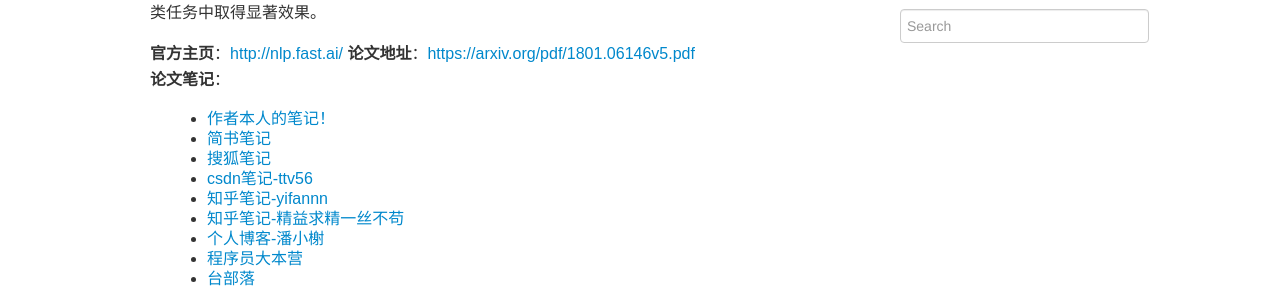
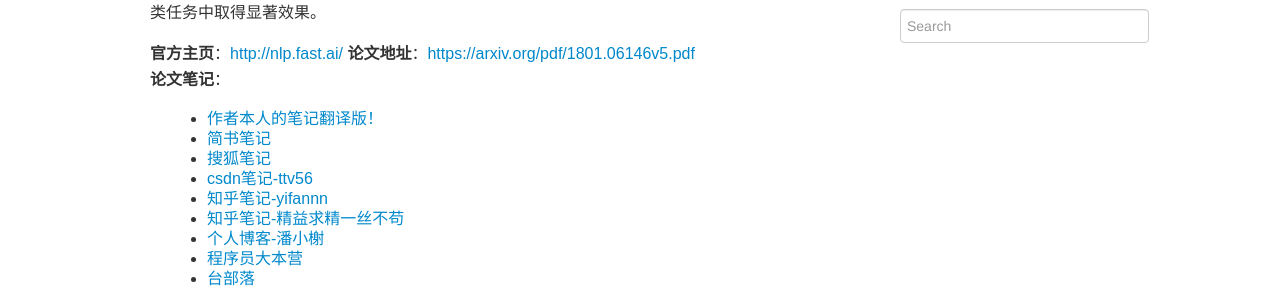
Before and after one commit to yuanmingchen/yuanmingchen.github.io, a Jekyll site: the page built from _posts/2019-04-15-ulmffortc.md, in a window 1280 px wide. Shown: the part 306-606 px from the top of the page. Built offline with Jekyll 4.4.1, drawn with Linux system fonts in a browser that asks for light colours; comment, search, counter and statistics services are not loaded.

Commit message:
Updates _posts/2019-04-15-ulmffortc.md
Auto commit by GitBook Editor

```diff
--- a/_posts/2019-04-15-ulmffortc.md
+++ b/_posts/2019-04-15-ulmffortc.md
@@ -12,7 +12,7 @@ tags: []
 **官方主页**：<http://nlp.fast.ai/>
 **论文地址**：<https://arxiv.org/pdf/1801.06146v5.pdf>
 **论文笔记**：
-- [作者本人的笔记！](https://www.zybuluo.com/sambodhi/note/1150351)
+- [作者本人的笔记翻译版！](https://www.zybuluo.com/sambodhi/note/1150351)
 - [简书笔记](https://www.jianshu.com/p/7b597742c39c)
 - [搜狐笔记](http://www.sohu.com/a/233269391_395209)
 - [csdn笔记-ttv56](https://blog.csdn.net/u014475479/article/details/81253506)
```
